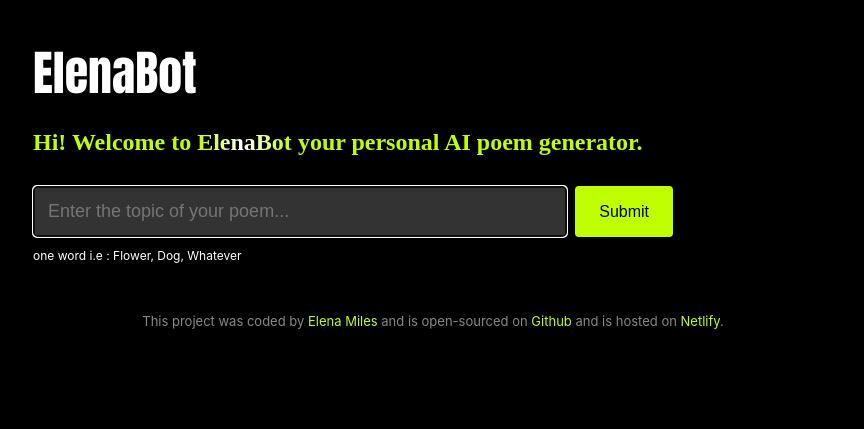
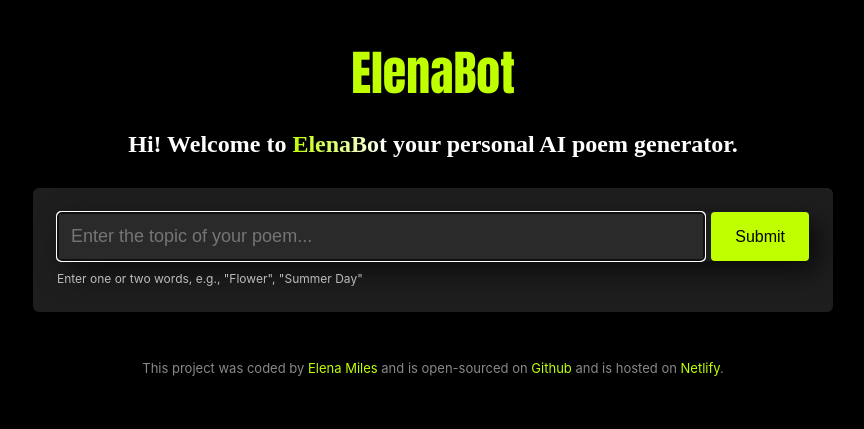
Before and after one commit to elena-miles/ElenaBot, a plain HTML site: page index.html in a window 1280 px wide. Shown: the whole page, without its empty margins (207-1071 px from the left). Drawn offline with nearby package versions, Linux system fonts and the light colour scheme.

Commit message:
UI changes and tweaks

```diff
--- a/index.html
+++ b/index.html
@@ -40,7 +40,7 @@
 
         <input type="submit" class="submit-button"/>
     </form>
-    <div class="hint"> one word i.e : Flower, Dog, Whatever </div>
+    <div class="hint">Enter one or two words, e.g., "Flower", "Summer Day"</div>
     </div>
     <div class="poem hidden" id="box">
         <span class="blink"></span>
--- a/src/index.js
+++ b/src/index.js
@@ -22,6 +22,10 @@ function generatePoem (event) {
         let prompt = `User instructions: Generate an English poem about ${instructionsInput.value}`;
         let apiURL = `https://api.shecodes.io/ai/v1/generate?prompt=${prompt}&context=${context}&key=${apiKey}`;
 
+
+        let userInput = instructionsInput.value.trim().replace(/\s+/g, ' ');
+        let words = userInput.split(' ');
+
         let poemBox = document.querySelector("#box");
         poemBox.classList.remove("hidden"); // Make box visible
         poemBox.innerHTML = `Generating a poem about ${instructionsInput.value}...`;
--- a/src/style.css
+++ b/src/style.css
@@ -22,18 +22,24 @@ body{
 
 }
 h1{
-    color:white;
+    color:#BFFF00;
     font-size: 48px;
     font-family: "Anton", sans-serif;
     font-weight: 200;
+    margin: 0;
     margin-top: 5px;
     margin-bottom: 20px;
+    text-shadow: 2px 2px 4px rgba(0,0,0,0.5);
+}
+header{
+    text-align: center;
+    margin-bottom: 30px;
 }
 h2{
     font-family: 'Merriweather', serif;
-    color: #BFFF00;
+    color: #ffffff;
     font-size: 24px;
-    margin-bottom: 25px;
+    margin-top: 22px;
 }
 
 p {
@@ -42,13 +48,15 @@ p {
 }
 
 header{
-margin-bottom: 30px;
+    text-align: center;
+    margin-bottom: 30px;
 }
 
 #ap-name {
     font-size: 24px;
+    font-weight: 700;
     font-family:'Merriweather', serif;
-    background-image: linear-gradient(90deg, #BFFF00, white, #BFFF00);
+    background-image: linear-gradient(90deg, #BFFF00, #ffffff);
     background-clip: text;
     color: transparent;
 }
@@ -67,34 +75,37 @@ form {
 }
 
 .form-wrapper{
-    background-color: black;
+    background-color:#1E1E1E;
+    padding: 24px;
+    border-radius: 6px;
     margin-bottom: 30px;
-    box-shadow:10px 10px 29px 0px rgba(0,0,0,0.67);
-    max-width: 80%;
+    box-shadow: 0 4px 9px rgba(0,0,0,0.1);
 }
 .hint{
     line-height: 1.5;
     font-size: 12px;
-    margin-top: 10px;
+    color: #BBBBBB;
+    margin-top: 9px;
 }
 .instructions{
     flex-grow: 1;
-    padding: 13px;
+    padding: 12px;
     font-size: 18px;
     border: 2px solid #BFFF00;
-    background-color: #333;
-    color: white;
+    background-color: #2A2A2A;
+    color: #ffffff;
     border-radius: 4px;
-    margin-right: 8px;
+    margin-right: 6px;
 }
 .submit-button{
-    padding: 16px 24px;
+    padding: 12px 24px;
     font-size: 16px;
     background-color: #BFFF00;
-    color: black;
+    color: #000000;
     border: none;
     cursor: pointer;
     border-radius:4px;
+    transition: background-color 0.3s ease;
 }
 button:hover {
     background-color: #A0FF00;
@@ -121,23 +132,20 @@ footer{
 footer a {
     color: #BFFF00;
     text-decoration: none;
-    margin: 0 auto;
+}
+footer a:hover {
+    text-decoration: underline;
 }
 strong{
     color:  #BFFF00;;
 }
 
-
-.blink{
-
-    animation: blink 1s linear infinite;
-
+#box {
+    background-color: #1E1E1E;
+    padding: 1.5rem;
+    border-radius: 8px;
+    border-left: 4px solid #BFFF00;
+    font-family: 'Merriweather Sans', serif;
+    line-height: 1.6;
+    margin-bottom: 2rem;
 }
-@keyframes blink {
-    25% {opacity: 0.5;
-    }
-    50% {opacity: 0;
-    }
-    75%{ opacity:0.5;
-    }
-}
```
